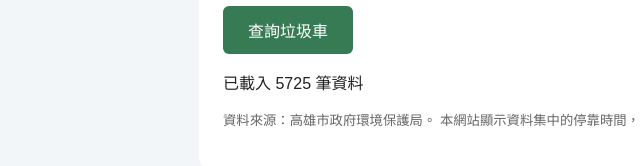
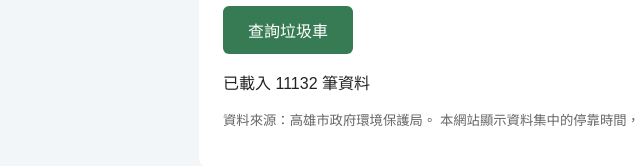
Before and after one commit to nobuyo0214/kaohsiung-garbage-truck, a plain HTML site: page index.html in a window 1280 px wide. Shown: the part 522-688 px from the top of the page, 41-681 px from the left. Drawn offline with nearby package versions, Linux system fonts and the light colour scheme.

Commit message:
Add new districts to index.html dropdown and data

```diff
--- a/index.html
+++ b/index.html
@@ -84,6 +84,10 @@ small { color: #666; }
     <option value="三民區">三民區</option>
     <option value="苓雅區">苓雅區</option>
     <option value="鳳山區">鳳山區</option>
+    <option value="左營區">左營區</option>
+    <option value="楠梓區">楠梓區</option>
+    <option value="鼓山區">鼓山區</option>
+    <option value="仁武區">仁武區</option>
   </select>
 
   <label for="keyword">街道或停靠地點：</label>
@@ -133,6 +137,30 @@ const files = [
   {
     name: "fengshan-south.csv",
     district: "鳳山區"
+  },
+  {
+    name: "fengshan-north.csv",
+    district: "鳳山區"
+  },
+  {
+    name: "fengshan-south.csv",
+    district: "鳳山區"
+  },
+  {
+    name: "zuoying.csv",
+    district: "左營區"
+  },
+  {
+    name: "nanzih.csv",
+    district: "楠梓區"
+  },
+  {
+    name: "gushan.csv",
+    district: "鼓山區"
+  },
+  {
+    name: "renwu.csv",
+    district: "仁武區"
   }
 ];
 
```
